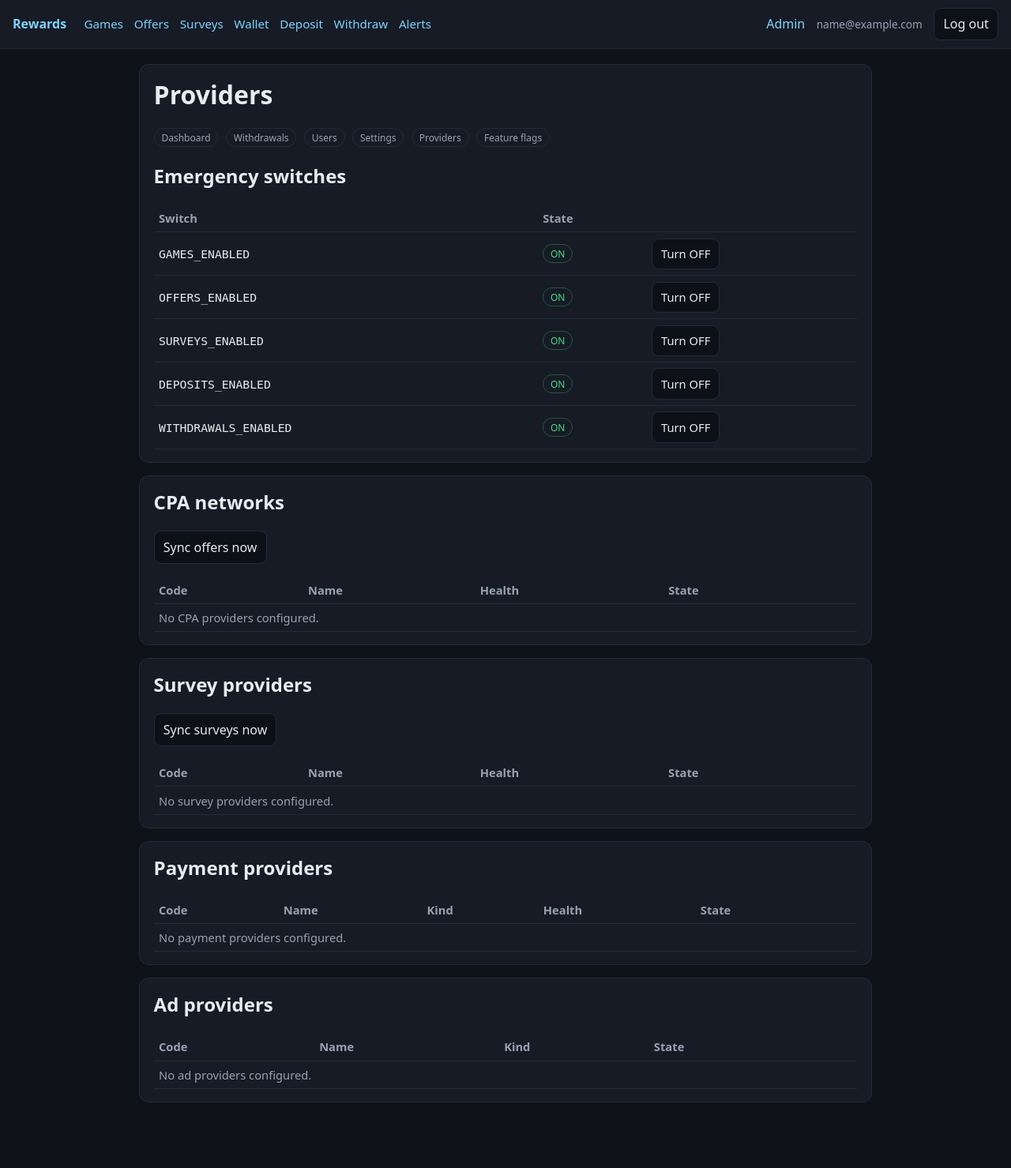
After one commit to nomanayubb/reward, a Django app: page /admin-panel/providers/ in a window 1280 px wide. The commit adds this page. Shown: the whole page at 79% size. Run offline with Django 5.2, Linux system fonts and the light colour scheme; the visitor is signed in with stand-in values (Sample User, id 1); data that the repository does not hold is empty; parts of the project's set-up code (start-up, migrations or seed data) failed here and were passed over.

Commit message:
feat(adminpanel): add provider management and emergency kill switches

```diff
--- a/apps/adminpanel/views.py
+++ b/apps/adminpanel/views.py
@@ -6,6 +6,7 @@ from django.contrib.auth import get_user_model
 from django.contrib.auth.mixins import UserPassesTestMixin
 from django.core.exceptions import PermissionDenied
 from django.db.models import Count, Q, Sum
+from django.http import Http404
 from django.shortcuts import get_object_or_404, redirect
 from django.utils import timezone
 from django.views import View
@@ -29,7 +30,7 @@ from apps.withdrawals.services import (
 from .audit import log_action
 from .forms import AdjustBalanceForm, RestrictionForm
 from .models import ConfigurationVersion, FeatureFlag, PlatformSetting
-from .settings import set_setting
+from .settings import get_setting, set_setting
 
 User = get_user_model()
 
@@ -345,3 +346,119 @@ class AdminFeatureFlagsView(StaffRequiredMixin, TemplateView):
         )
         messages.success(request, f"{flag.key} is now {'on' if flag.is_enabled else 'off'}.")
         return redirect("admin-flags")
+
+
+EMERGENCY_SWITCHES = [
+    "GAMES_ENABLED",
+    "OFFERS_ENABLED",
+    "SURVEYS_ENABLED",
+    "DEPOSITS_ENABLED",
+    "WITHDRAWALS_ENABLED",
+]
+
+
+def _provider_model(kind: str):
+    from apps.advertising.models import AdProvider
+    from apps.cpa.models import CPAProvider
+    from apps.payments.models import PaymentProvider
+    from apps.surveys.models import SurveyProvider
+
+    models = {
+        "cpa": CPAProvider,
+        "survey": SurveyProvider,
+        "payment": PaymentProvider,
+        "ad": AdProvider,
+    }
+    if kind not in models:
+        raise Http404("Unknown provider kind.")
+    return models[kind]
+
+
+class AdminProvidersView(StaffRequiredMixin, TemplateView):
+    template_name = "adminpanel/providers.html"
+
+    def get_context_data(self, **kwargs):
+        from apps.advertising.models import AdProvider
+        from apps.cpa.models import CPAProvider
+        from apps.payments.models import PaymentProvider
+        from apps.surveys.models import SurveyProvider
+
+        context = super().get_context_data(**kwargs)
+        context["cpa_providers"] = CPAProvider.objects.order_by("priority", "name")
+        context["survey_providers"] = SurveyProvider.objects.order_by("priority", "name")
+        context["payment_providers"] = PaymentProvider.objects.order_by("name")
+        context["ad_providers"] = AdProvider.objects.order_by("name")
+        context["switches"] = [
+            {"key": key, "enabled": get_setting(key, True)} for key in EMERGENCY_SWITCHES
+        ]
+        return context
+
+
+class AdminProviderActionView(StaffRequiredMixin, View):
+    """Kill switches, per-provider toggles and manual syncs."""
+
+    def post(self, request):
+        action = request.POST.get("action", "")
+
+        if action == "switch":
+            key = request.POST.get("key", "")
+            if key not in EMERGENCY_SWITCHES:
+                messages.error(request, "Unknown switch.")
+                return redirect("admin-providers")
+            enabled = request.POST.get("value") == "on"
+            set_setting(
+                key,
+                enabled,
+                updated_by=request.user,
+                group="switches",
+                note="emergency switch",
+            )
+            log_action(
+                actor=request.user,
+                action="switch.toggle",
+                object_type="PlatformSetting",
+                object_id=key,
+                new_value=enabled,
+                request=request,
+            )
+            messages.success(request, f"{key} is now {'ON' if enabled else 'OFF'}.")
+
+        elif action == "toggle_provider":
+            model = _provider_model(request.POST.get("kind", ""))
+            provider = get_object_or_404(model, pk=request.POST.get("provider_id"))
+            provider.is_enabled = not provider.is_enabled
+            provider.save(update_fields=["is_enabled", "updated_at"])
+            log_action(
+                actor=request.user,
+                action="provider.toggle",
+                obj=provider,
+                new_value=provider.is_enabled,
+                request=request,
+            )
+            messages.success(
+                request,
+                f"{provider.name} is now {'enabled' if provider.is_enabled else 'disabled'}.",
+            )
+
+        elif action == "sync":
+            kind = request.POST.get("kind", "")
+            try:
+                if kind == "cpa":
+                    from apps.offers.tasks import sync_offers
+
+                    result = sync_offers()
+                elif kind == "survey":
+                    from apps.surveys.tasks import sync_surveys
+
+                    result = sync_surveys()
+                else:
+                    raise ValueError("Unknown provider kind.")
+            except Exception as exc:  # provider failures must be visible
+                messages.error(request, f"Sync failed: {exc}")
+            else:
+                messages.success(request, f"Sync complete: {result}")
+
+        else:
+            messages.error(request, "Unknown action.")
+
+        return redirect("admin-providers")
--- a/apps/deposits/services.py
+++ b/apps/deposits/services.py
@@ -6,6 +6,7 @@ from decimal import Decimal
 from django.db import transaction
 from django.utils import timezone
 
+from apps.adminpanel.settings import get_setting
 from apps.ledger import services as ledger
 from apps.ledger.models import LedgerTransaction
 from apps.payments.models import PaymentProvider, PaymentTransaction
@@ -41,6 +42,8 @@ def create_deposit(*, user, provider: PaymentProvider, amount, currency: str | N
     amount = Decimal(str(amount))
     if amount <= 0:
         raise DepositError("Deposit amount must be positive.")
+    if not get_setting("DEPOSITS_ENABLED", True):
+        raise DepositError("Deposits are temporarily disabled.")
     if currency is None:
         currency = get_wallet(user).currency
 
--- a/apps/games/services.py
+++ b/apps/games/services.py
@@ -20,6 +20,10 @@ logger = logging.getLogger(__name__)
 
 @transaction.atomic
 def start_session(user, game: Game, *, ip=None, device_hash="") -> GameSession:
+    from apps.adminpanel.settings import get_setting
+
+    if not get_setting("GAMES_ENABLED", True):
+        raise ValueError("Games are temporarily disabled.")
     if game.status != Game.Status.ACTIVE:
         raise ValueError("Game is not available.")
 
--- a/config/settings/base.py
+++ b/config/settings/base.py
@@ -300,6 +300,12 @@ PLATFORM_DEFAULTS = {
     "KYC_THRESHOLD_PKR": "5000.00",
     "AUTO_PAYOUT_MAX_PKR": "1500.00",
     "DUAL_APPROVAL_THRESHOLD_PKR": "25000.00",
+    # Emergency switches (admin panel → Providers)
+    "GAMES_ENABLED": True,
+    "OFFERS_ENABLED": True,
+    "SURVEYS_ENABLED": True,
+    "DEPOSITS_ENABLED": True,
+    "WITHDRAWALS_ENABLED": True,
 }
 
 # Root folder holding self-contained HTML5 games (see docs/GAME_INTEGRATION.md)
--- a/templates/adminpanel/_nav.html
+++ b/templates/adminpanel/_nav.html
@@ -3,5 +3,6 @@
   <a class="pill" href="{% url 'admin-withdrawals' %}">Withdrawals</a>
   <a class="pill" href="{% url 'admin-users' %}">Users</a>
   <a class="pill" href="{% url 'admin-settings' %}">Settings</a>
+  <a class="pill" href="{% url 'admin-providers' %}">Providers</a>
   <a class="pill" href="{% url 'admin-flags' %}">Feature flags</a>
 </p>
--- /dev/null
+++ b/templates/adminpanel/providers.html
@@ -0,0 +1,147 @@
+{% extends "base.html" %}
+{% block title %}Admin · Providers{% endblock %}
+{% block content %}
+  <div class="card">
+    <h1 style="margin-top:0;">Providers</h1>
+    {% include "adminpanel/_nav.html" %}
+
+    <h2>Emergency switches</h2>
+    <table>
+      <thead><tr><th>Switch</th><th>State</th><th></th></tr></thead>
+      <tbody>
+        {% for switch in switches %}
+          <tr>
+            <td><code>{{ switch.key }}</code></td>
+            <td><span class="pill {% if switch.enabled %}ok{% else %}bad{% endif %}">{{ switch.enabled|yesno:"ON,OFF" }}</span></td>
+            <td>
+              <form class="inline" method="post" action="{% url 'admin-provider-action' %}">
+                {% csrf_token %}
+                <input type="hidden" name="action" value="switch" />
+                <input type="hidden" name="key" value="{{ switch.key }}" />
+                <input type="hidden" name="value" value="{% if switch.enabled %}off{% else %}on{% endif %}" />
+                <button type="submit">Turn {% if switch.enabled %}OFF{% else %}ON{% endif %}</button>
+              </form>
+            </td>
+          </tr>
+        {% endfor %}
+      </tbody>
+    </table>
+  </div>
+
+  <div class="card">
+    <h2 style="margin-top:0;">CPA networks</h2>
+    <p>
+      <form class="inline" method="post" action="{% url 'admin-provider-action' %}">
+        {% csrf_token %}<input type="hidden" name="action" value="sync" /><input type="hidden" name="kind" value="cpa" />
+        <button type="submit">Sync offers now</button>
+      </form>
+    </p>
+    <table>
+      <thead><tr><th>Code</th><th>Name</th><th>Health</th><th>State</th><th></th></tr></thead>
+      <tbody>
+        {% for provider in cpa_providers %}
+          <tr>
+            <td><code>{{ provider.code }}</code></td>
+            <td>{{ provider.name }}</td>
+            <td class="muted">{{ provider.get_health_display }}{% if provider.last_error %} · {{ provider.last_error }}{% endif %}</td>
+            <td><span class="pill {% if provider.is_enabled %}ok{% else %}bad{% endif %}">{{ provider.is_enabled|yesno:"enabled,disabled" }}</span></td>
+            <td>
+              <form class="inline" method="post" action="{% url 'admin-provider-action' %}">
+                {% csrf_token %}<input type="hidden" name="action" value="toggle_provider" />
+                <input type="hidden" name="kind" value="cpa" /><input type="hidden" name="provider_id" value="{{ provider.id }}" />
+                <button type="submit">{% if provider.is_enabled %}Disable{% else %}Enable{% endif %}</button>
+              </form>
+            </td>
+          </tr>
+        {% empty %}
+          <tr><td colspan="5" class="muted">No CPA providers configured.</td></tr>
+        {% endfor %}
+      </tbody>
+    </table>
+  </div>
+
+  <div class="card">
+    <h2 style="margin-top:0;">Survey providers</h2>
+    <p>
+      <form class="inline" method="post" action="{% url 'admin-provider-action' %}">
+        {% csrf_token %}<input type="hidden" name="action" value="sync" /><input type="hidden" name="kind" value="survey" />
+        <button type="submit">Sync surveys now</button>
+      </form>
+    </p>
+    <table>
+      <thead><tr><th>Code</th><th>Name</th><th>Health</th><th>State</th><th></th></tr></thead>
+      <tbody>
+        {% for provider in survey_providers %}
+          <tr>
+            <td><code>{{ provider.code }}</code></td>
+            <td>{{ provider.name }}</td>
+            <td class="muted">{{ provider.get_health_display }}{% if provider.last_error %} · {{ provider.last_error }}{% endif %}</td>
+            <td><span class="pill {% if provider.is_enabled %}ok{% else %}bad{% endif %}">{{ provider.is_enabled|yesno:"enabled,disabled" }}</span></td>
+            <td>
+              <form class="inline" method="post" action="{% url 'admin-provider-action' %}">
+                {% csrf_token %}<input type="hidden" name="action" value="toggle_provider" />
+                <input type="hidden" name="kind" value="survey" /><input type="hidden" name="provider_id" value="{{ provider.id }}" />
+                <button type="submit">{% if provider.is_enabled %}Disable{% else %}Enable{% endif %}</button>
+              </form>
+            </td>
+          </tr>
+        {% empty %}
+          <tr><td colspan="5" class="muted">No survey providers configured.</td></tr>
+        {% endfor %}
+      </tbody>
+    </table>
+  </div>
+
+  <div class="card">
+    <h2 style="margin-top:0;">Payment providers</h2>
+    <table>
+      <thead><tr><th>Code</th><th>Name</th><th>Kind</th><th>Health</th><th>State</th><th></th></tr></thead>
+      <tbody>
+        {% for provider in payment_providers %}
+          <tr>
+            <td><code>{{ provider.code }}</code></td>
+            <td>{{ provider.name }}</td>
+            <td class="muted">{{ provider.get_kind_display }}</td>
+            <td class="muted">{{ provider.get_health_display }}{% if provider.last_error %} · {{ provider.last_error }}{% endif %}</td>
+            <td><span class="pill {% if provider.is_enabled %}ok{% else %}bad{% endif %}">{{ provider.is_enabled|yesno:"enabled,disabled" }}</span></td>
+            <td>
+              <form class="inline" method="post" action="{% url 'admin-provider-action' %}">
+                {% csrf_token %}<input type="hidden" name="action" value="toggle_provider" />
+                <input type="hidden" name="kind" value="payment" /><input type="hidden" name="provider_id" value="{{ provider.id }}" />
+                <button type="submit">{% if provider.is_enabled %}Disable{% else %}Enable{% endif %}</button>
+              </form>
+            </td>
+          </tr>
+        {% empty %}
+          <tr><td colspan="6" class="muted">No payment providers configured.</td></tr>
+        {% endfor %}
+      </tbody>
+    </table>
+  </div>
+
+  <div class="card">
+    <h2 style="margin-top:0;">Ad providers</h2>
+    <table>
+      <thead><tr><th>Code</th><th>Name</th><th>Kind</th><th>State</th><th></th></tr></thead>
+      <tbody>
+        {% for provider in ad_providers %}
+          <tr>
+            <td><code>{{ provider.code }}</code></td>
+            <td>{{ provider.name }}</td>
+            <td class="muted">{{ provider.get_kind_display }}</td>
+            <td><span class="pill {% if provider.is_enabled %}ok{% else %}bad{% endif %}">{{ provider.is_enabled|yesno:"enabled,disabled" }}</span></td>
+            <td>
+              <form class="inline" method="post" action="{% url 'admin-provider-action' %}">
+                {% csrf_token %}<input type="hidden" name="action" value="toggle_provider" />
+                <input type="hidden" name="kind" value="ad" /><input type="hidden" name="provider_id" value="{{ provider.id }}" />
+                <button type="submit">{% if provider.is_enabled %}Disable{% else %}Enable{% endif %}</button>
+              </form>
+            </td>
+          </tr>
+        {% empty %}
+          <tr><td colspan="5" class="muted">No ad providers configured.</td></tr>
+        {% endfor %}
+      </tbody>
+    </table>
+  </div>
+{% endblock %}
```
Also changed, not shown: apps/adminpanel/tests/test_admin_providers.py (added, +124 -0 lines), apps/adminpanel/web_urls.py (+8 -0 lines), apps/offers/views.py (+10 -0 lines), apps/surveys/views.py (+8 -0 lines), .ai/HISTORY.md, .ai/STATE.md, .ai/TASKS.md, .ai/sessions/2026-09-18-project-inception.md.
